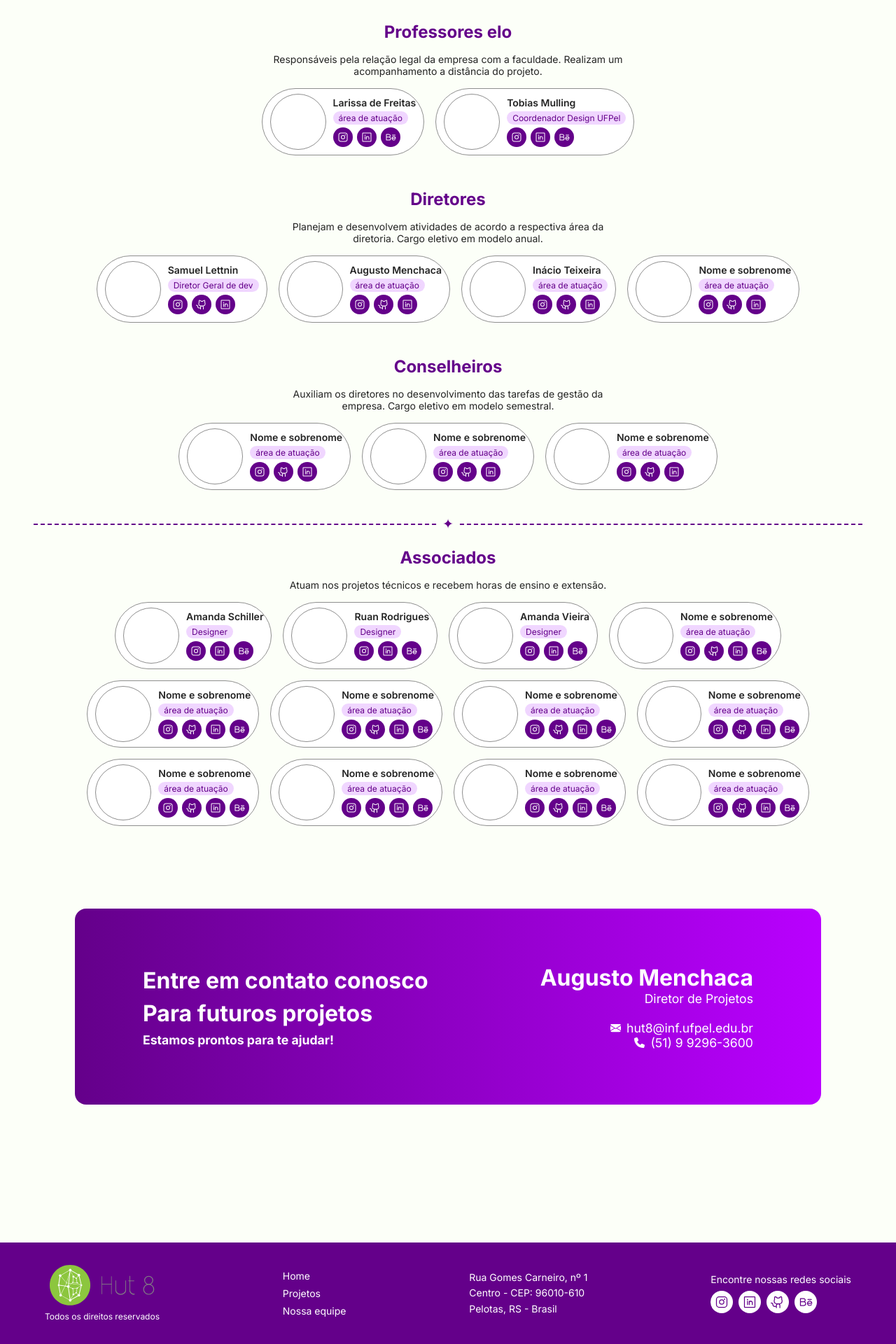
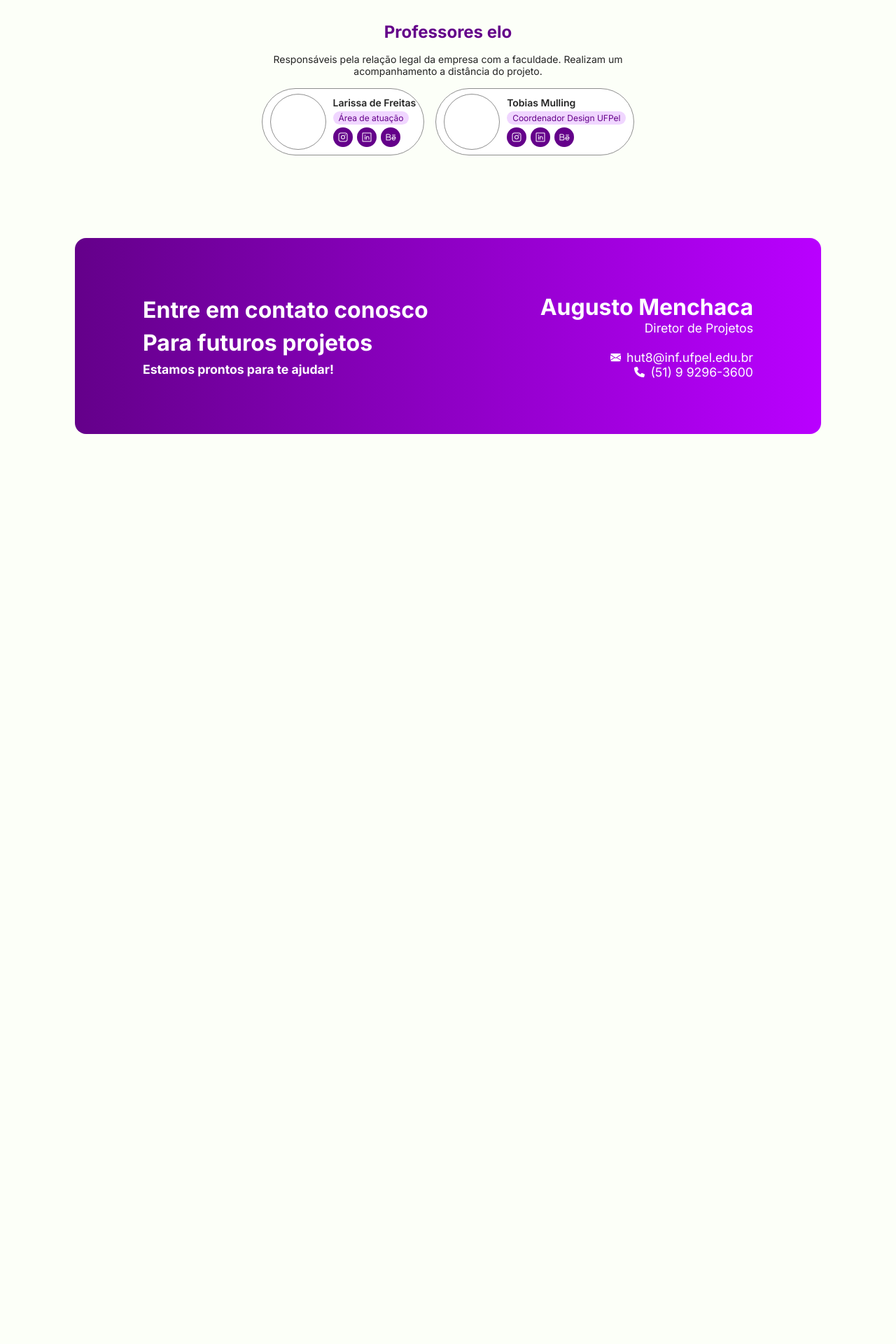
Before and after one commit to Brendler17/hut8, a React (Vite) app in the folder frontend/: page /team in a window 1280 px wide. Shown: the part 489-2409 px from the top of the page at 70% size. After the commit the page ends 1242 px from the top, so only its background shows below. Built offline with nearby package versions, Linux system fonts and the light colour scheme.

Commit message:
Revert "feat: footer done"
This reverts commit b4cb14c41e1da335feee7e1d8fcfa7649fdf093b.

```diff
--- a/frontend/src/components/Footer/index.module.css
+++ /dev/null
@@ -1,79 +0,0 @@
-.footer {
-  display: flex;
-  align-items: center;
-  justify-content: space-between;
-  background-color: var(--purple-primary);
-  width: 100vw;
-  margin-left: calc(-50vw + 50%);
-  padding: 2rem 4rem;
-  margin-top: 4rem;
-  gap: 2rem;
-}
-
-.logo {
-  display: flex;
-  flex-direction: column;
-  align-items: center;
-  gap: 8px;
-  color: var(--white);
-  font-size: 0.75rem;
-}
-
-.logo img {
-  width: 150px;
-}
-
-.links {
-  display: flex;
-  flex-direction: column;
-  gap: 8px;
-}
-
-.links a {
-  color: var(--white);
-  text-decoration: none;
-  font-size: 0.875rem;
-}
-
-.links a:hover {
-  text-decoration: underline;
-}
-
-.address {
-  color: var(--white);
-  font-size: 0.875rem;
-  font-style: normal;
-  line-height: 1.6;
-}
-
-.social {
-  display: flex;
-  flex-direction: column;
-  gap: 8px;
-}
-
-.social span {
-  color: var(--white);
-  font-size: 0.875rem;
-}
-
-.socialIcons {
-  display: flex;
-  gap: 8px;
-}
-
-.socialIcons a {
-  display: flex;
-  align-items: center;
-  justify-content: center;
-  width: 32px;
-  height: 32px;
-  border-radius: 50%;
-  background-color: white;
-  color: var(--purple-primary);
-  transition: opacity 0.2s;
-}
-
-.socialIcons a:hover {
-  opacity: 0.8;
-}
--- a/frontend/src/components/Footer/index.tsx
+++ /dev/null
@@ -1,36 +0,0 @@
-import styles from './index.module.css';
-import logoHut from '../../assets/logo-hut.svg';
-import { InstagramLogo, LinkedinLogo, GithubLogo, BehanceLogo } from '@phosphor-icons/react';
-
-export function Footer() {
-  return (
-    <footer className={styles.footer}>
-      <div className={styles.logo}>
-        <img src={logoHut} alt="logo hut8" />
-        <span>Todos os direitos reservados</span>
-      </div>
-
-      <nav className={styles.links}>
-        <a href="/">Home</a>
-        <a href="/projects">Projetos</a>
-        <a href="/team">Nossa equipe</a>
-      </nav>
-
-      <address className={styles.address}>
-        Rua Gomes Carneiro, nº 1<br />
-        Centro - CEP: 96010-610<br />
-        Pelotas, RS - Brasil
-      </address>
-
-      <div className={styles.social}>
-        <span>Encontre nossas redes sociais</span>
-        <div className={styles.socialIcons}>
-          <a href="#" target="_blank" rel="noreferrer"><InstagramLogo size={20} /></a>
-          <a href="#" target="_blank" rel="noreferrer"><LinkedinLogo size={20} /></a>
-          <a href="#" target="_blank" rel="noreferrer"><GithubLogo size={20} /></a>
-          <a href="#" target="_blank" rel="noreferrer"><BehanceLogo size={20} /></a>
-        </div>
-      </div>
-    </footer>
-  );
-}
--- a/frontend/src/pages/Nossa-equipe/index.tsx
+++ b/frontend/src/pages/Nossa-equipe/index.tsx
@@ -2,12 +2,12 @@ import { MenuItems } from '../../components/Menu-Items';
 import { Rectangle } from '../../components/Rectangle';
 import { MemberCard } from '../../components/MemberCard';
 import { Contato } from '../../components/Contato';
-import { Footer } from '../../components/Footer';
 import styles from './styles.module.css';
 
 export function NossaEquipe() {
   return (
     <div className={styles.page}>
+
       <div className={styles.container}>
         <MenuItems />
         <Rectangle
@@ -22,66 +22,26 @@ export function NossaEquipe() {
             Realizam um acompanhamento a distância do projeto.
           </p>
           <div className={styles.cards}>
-            <MemberCard name="Larissa de Freitas" role="área de atuação" instagram="#" linkedin="#" behance="#" />
-            <MemberCard name="Tobias Mulling" role="Coordenador Design UFPel" instagram="#" linkedin="#" behance="#" />
-          </div>
-        </section>
-
-        <section className={styles.section}>
-          <h2 className={styles.sectionTitle}>Diretores</h2>
-          <p className={styles.sectionDescription}>
-            Planejam e desenvolvem atividades de acordo a respectiva
-            área da diretoria. Cargo eletivo em modelo anual.
-          </p>
-          <div className={styles.cards}>
-            <MemberCard name="Samuel Lettnin" role="Diretor Geral de dev" instagram="#" linkedin="#" github="#" />
-            <MemberCard name="Augusto Menchaca" role="área de atuação" instagram="#" linkedin="#" github="#" />
-            <MemberCard name="Inácio Teixeira" role="área de atuação" instagram="#" linkedin="#" github="#" />
-            <MemberCard name="Nome e sobrenome" role="área de atuação" instagram="#" linkedin="#" github="#" />
-          </div>
-        </section>
-
-        <section className={styles.section}>
-          <h2 className={styles.sectionTitle}>Conselheiros</h2>
-          <p className={styles.sectionDescription}>
-            Auxiliam os diretores no desenvolvimento das tarefas de
-            gestão da empresa. Cargo eletivo em modelo semestral.
-          </p>
-          <div className={styles.cards}>
-            <MemberCard name="Nome e sobrenome" role="área de atuação" instagram="#" linkedin="#" github="#" />
-            <MemberCard name="Nome e sobrenome" role="área de atuação" instagram="#" linkedin="#" github="#" />
-            <MemberCard name="Nome e sobrenome" role="área de atuação" instagram="#" linkedin="#" github="#" />
-          </div>
-        </section>
-
-        <section className={styles.section}>
-          <div className={styles.associadosDivider}>
-            <span>✦</span>
-          </div>
-          <h2 className={styles.sectionTitle}>Associados</h2>
-          <p className={styles.sectionDescription}>
-            Atuam nos projetos técnicos e recebem horas de ensino e extensão.
-          </p>
-          <div className={styles.cards}>
-            <MemberCard name="Amanda Schiller" role="Designer" instagram="#" linkedin="#" behance="#" />
-            <MemberCard name="Ruan Rodrigues" role="Designer" instagram="#" linkedin="#" behance="#" />
-            <MemberCard name="Amanda Vieira" role="Designer" instagram="#" linkedin="#" behance="#" />
-            <MemberCard name="Nome e sobrenome" role="área de atuação" instagram="#" linkedin="#" github="#" behance="#" />
-            <MemberCard name="Nome e sobrenome" role="área de atuação" instagram="#" linkedin="#" github="#" behance="#" />
-            <MemberCard name="Nome e sobrenome" role="área de atuação" instagram="#" linkedin="#" github="#" behance="#" />
-            <MemberCard name="Nome e sobrenome" role="área de atuação" instagram="#" linkedin="#" github="#" behance="#" />
-            <MemberCard name="Nome e sobrenome" role="área de atuação" instagram="#" linkedin="#" github="#" behance="#" />
-            <MemberCard name="Nome e sobrenome" role="área de atuação" instagram="#" linkedin="#" github="#" behance="#" />
-            <MemberCard name="Nome e sobrenome" role="área de atuação" instagram="#" linkedin="#" github="#" behance="#" />
-            <MemberCard name="Nome e sobrenome" role="área de atuação" instagram="#" linkedin="#" github="#" behance="#" />
-            <MemberCard name="Nome e sobrenome" role="área de atuação" instagram="#" linkedin="#" github="#" behance="#" />
+            <MemberCard
+              name="Larissa de Freitas"
+              role="Área de atuação"
+              instagram="#"
+              linkedin="#"
+              behance="#"
+            />
+            <MemberCard
+              name="Tobias Mulling"
+              role="Coordenador Design UFPel"
+              instagram="#"
+              linkedin="#"
+              behance="#"
+            />
           </div>
         </section>
 
         <Contato />
       </div>
 
-      <Footer />
     </div>
   );
 }
--- a/frontend/src/pages/Nossa-equipe/styles.module.css
+++ b/frontend/src/pages/Nossa-equipe/styles.module.css
@@ -14,6 +14,7 @@
   display: flex;
   flex-direction: column;
 }
+
 
 .section {
   display: flex;
@@ -43,22 +44,3 @@
   gap: 16px;
   justify-content: center;
 }
-
-.associadosDivider {
-  width: 100%;
-  display: flex;
-  align-items: center;
-  justify-content: center;
-  border-top: 2px dashed var(--purple-primary);
-  padding-top: 16px;
-  position: relative;
-}
-
-.associadosDivider span {
-  color: var(--purple-primary);
-  font-size: 1.2rem;
-  background: #fcfff8;
-  padding: 0 8px;
-  position: absolute;
-  top: -14px;
-}
```
